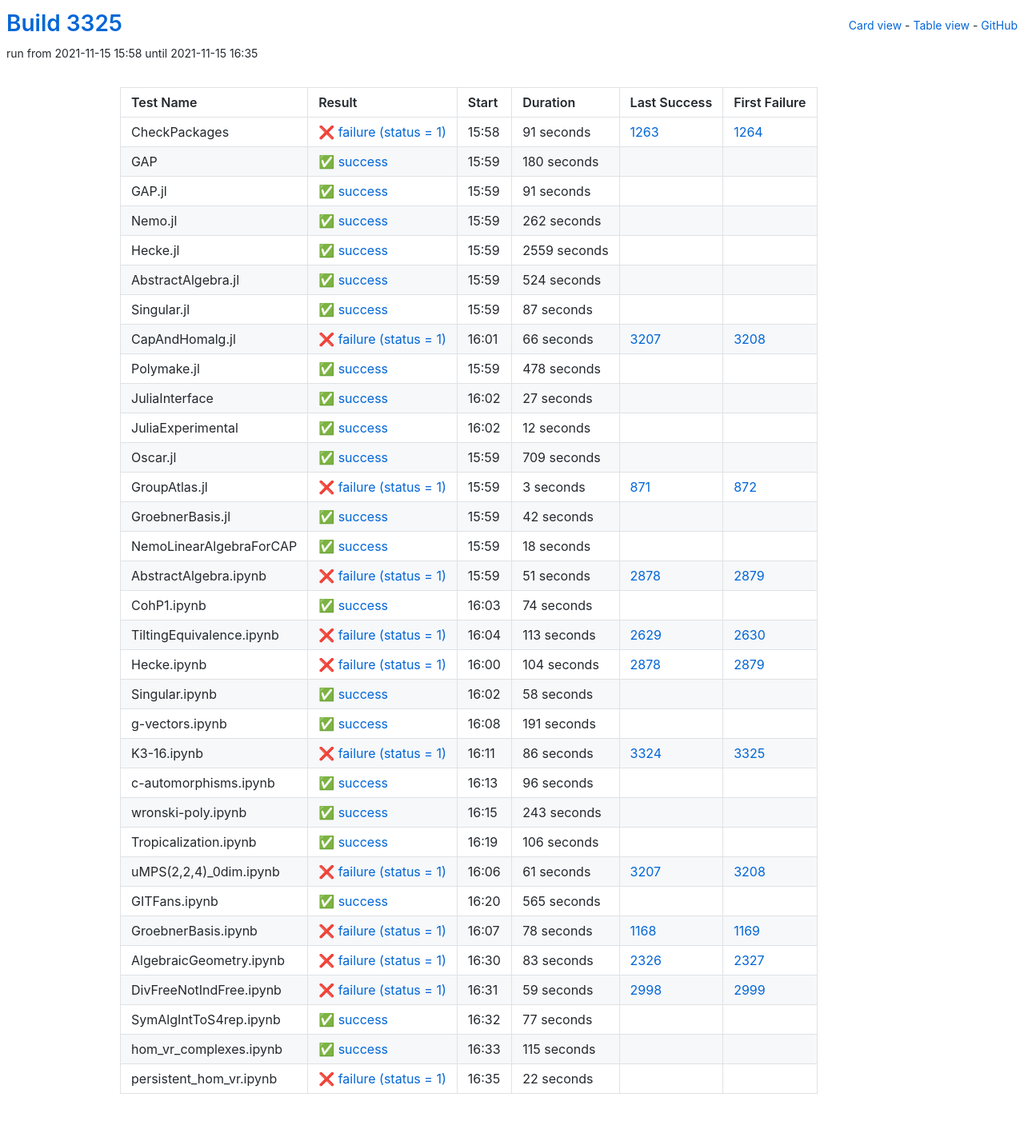
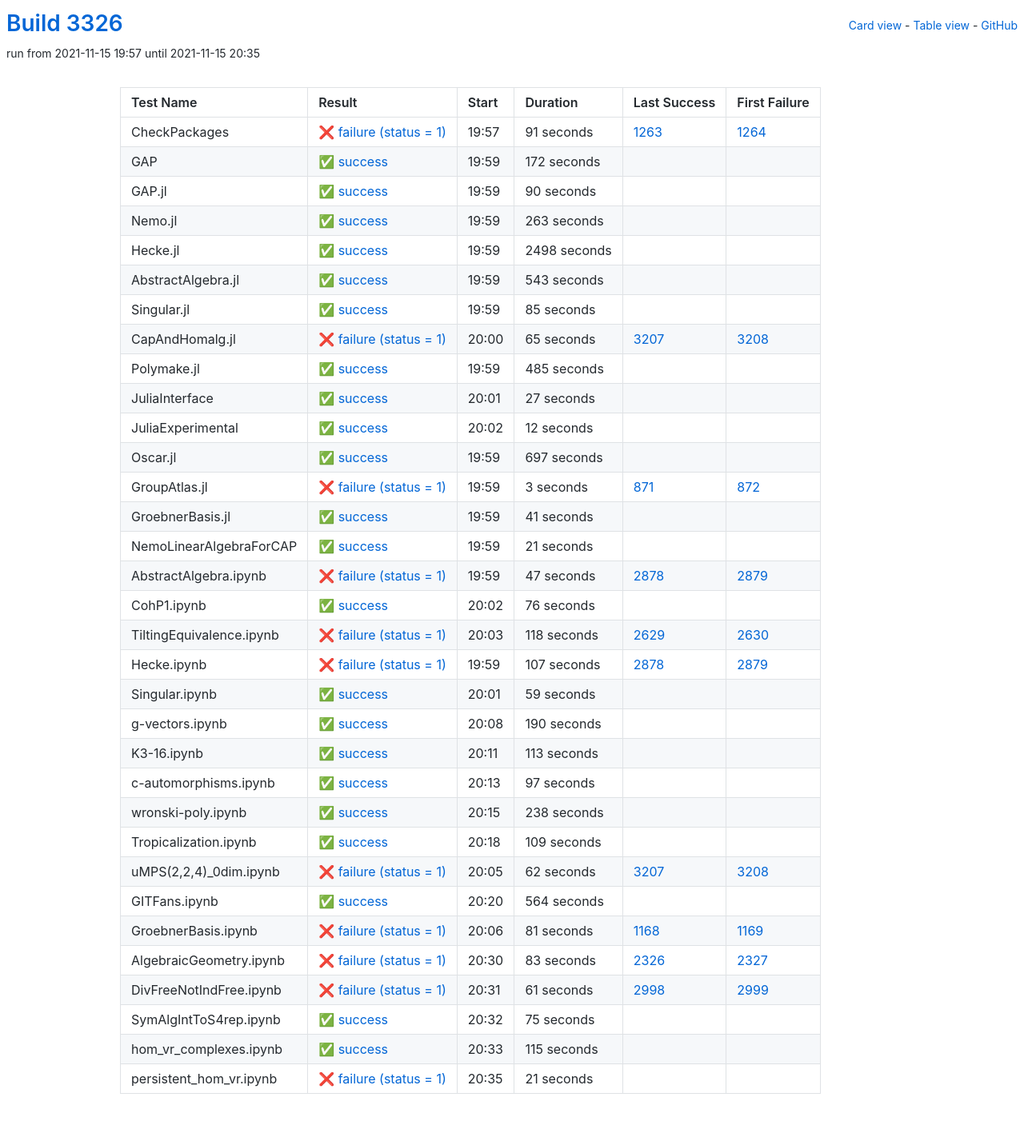
Before and after one commit to oscar-system/oscar-ci-status-stable, a Jekyll site: the page built from table.html, in a window 1280 px wide. Shown: the whole page at 80% size. Built offline with Jekyll 4.4.1, drawn with Linux system fonts in a browser that asks for light colours.

Commit message:
Build #3326

```diff
--- a/_data/ci.yml
+++ b/_data/ci.yml
@@ -1,6 +1,6 @@
 ---
-build: 3325
-build_url: https://oscarci.mathematik.uni-kl.de/job/oscar-stable/3325/
+build: 3326
+build_url: https://oscarci.mathematik.uni-kl.de/job/oscar-stable/3326/
 job: oscar-stable
 organization: oscar-system
 repo: oscar-ci-status-stable
@@ -8,8 +8,8 @@ repourl: https://github.com/oscar-system/oscar-ci-status-stable
 tests:
 - name: CheckPackages
   id: checkpackages
-  log: https://oscarci.mathematik.uni-kl.de/job/oscar-stable/3325/artifact/logs/build-3325/CheckPackages.log
-  start: 2021-11-15 15:58
+  log: https://oscarci.mathematik.uni-kl.de/job/oscar-stable/3326/artifact/logs/build-3326/CheckPackages.log
+  start: 2021-11-15 19:57
   success: false
   exitcode: 1
   status: failure
@@ -20,104 +20,104 @@ tests:
   first_failure_url: https://oscarci.mathematik.uni-kl.de/job/oscar-stable/1264/
 - name: GAP
   id: gap
-  log: https://oscarci.mathematik.uni-kl.de/job/oscar-stable/3325/artifact/logs/build-3325/GAP.log
-  start: 2021-11-15 15:59
+  log: https://oscarci.mathematik.uni-kl.de/job/oscar-stable/3326/artifact/logs/build-3326/GAP.log
+  start: 2021-11-15 19:59
   success: true
   exitcode: 0
   status: success
-  duration: 180
+  duration: 172
   last_success: false
   last_success_url:
   first_failure: false
   first_failure_url:
 - name: GAP.jl
   id: gap-jl
-  log: https://oscarci.mathematik.uni-kl.de/job/oscar-stable/3325/artifact/logs/build-3325/GAP.jl.log
-  start: 2021-11-15 15:59
+  log: https://oscarci.mathematik.uni-kl.de/job/oscar-stable/3326/artifact/logs/build-3326/GAP.jl.log
+  start: 2021-11-15 19:59
   success: true
   exitcode: 0
   status: success
-  duration: 91
+  duration: 90
   last_success: false
   last_success_url:
   first_failure: false
   first_failure_url:
 - name: Nemo.jl
   id: nemo-jl
-  log: https://oscarci.mathematik.uni-kl.de/job/oscar-stable/3325/artifact/logs/build-3325/Nemo.jl.log
-  start: 2021-11-15 15:59
+  log: https://oscarci.mathematik.uni-kl.de/job/oscar-stable/3326/artifact/logs/build-3326/Nemo.jl.log
+  start: 2021-11-15 19:59
   success: true
   exitcode: 0
   status: success
-  duration: 262
+  duration: 263
   last_success: false
   last_success_url:
   first_failure: false
   first_failure_url:
 - name: Hecke.jl
   id: hecke-jl
-  log: https://oscarci.mathematik.uni-kl.de/job/oscar-stable/3325/artifact/logs/build-3325/Hecke.jl.log
-  start: 2021-11-15 15:59
+  log: https://oscarci.mathematik.uni-kl.de/job/oscar-stable/3326/artifact/logs/build-3326/Hecke.jl.log
+  start: 2021-11-15 19:59
   success: true
   exitcode: 0
   status: success
-  duration: 2559
+  duration: 2498
   last_success: false
   last_success_url:
   first_failure: false
   first_failure_url:
 - name: AbstractAlgebra.jl
   id: abstractalgebra-jl
-  log: https://oscarci.mathematik.uni-kl.de/job/oscar-stable/3325/artifact/logs/build-3325/AbstractAlgebra.jl.log
-  start: 2021-11-15 15:59
+  log: https://oscarci.mathematik.uni-kl.de/job/oscar-stable/3326/artifact/logs/build-3326/AbstractAlgebra.jl.log
+  start: 2021-11-15 19:59
   success: true
   exitcode: 0
   status: success
-  duration: 524
+  duration: 543
   last_success: false
   last_success_url:
   first_failure: false
   first_failure_url:
 - name: Singular.jl
   id: singular-jl
-  log: https://oscarci.mathematik.uni-kl.de/job/oscar-stable/3325/artifact/logs/build-3325/Singular.jl.log
-  start: 2021-11-15 15:59
+  log: https://oscarci.mathematik.uni-kl.de/job/oscar-stable/3326/artifact/logs/build-3326/Singular.jl.log
+  start: 2021-11-15 19:59
   success: true
   exitcode: 0
   status: success
-  duration: 87
+  duration: 85
   last_success: false
   last_success_url:
   first_failure: false
   first_failure_url:
 - name: CapAndHomalg.jl
   id: capandhomalg-jl
-  log: https://oscarci.mathematik.uni-kl.de/job/oscar-stable/3325/artifact/logs/build-3325/CapAndHomalg.jl.log
-  start: 2021-11-15 16:01
+  log: https://oscarci.mathematik.uni-kl.de/job/oscar-stable/3326/artifact/logs/build-3326/CapAndHomalg.jl.log
+  start: 2021-11-15 20:00
   success: false
   exitcode: 1
   status: failure
-  duration: 66
+  duration: 65
   last_success: 3207
   last_success_url: https://oscarci.mathematik.uni-kl.de/job/oscar-stable/3207/
   first_failure: 3208
   first_failure_url: https://oscarci.mathematik.uni-kl.de/job/oscar-stable/3208/
 - name: Polymake.jl
   id: polymake-jl
-  log: https://oscarci.mathematik.uni-kl.de/job/oscar-stable/3325/artifact/logs/build-3325/Polymake.jl.log
-  start: 2021-11-15 15:59
+  log: https://oscarci.mathematik.uni-kl.de/job/oscar-stable/3326/artifact/logs/build-3326/Polymake.jl.log
+  start: 2021-11-15 19:59
   success: true
   exitcode: 0
   status: success
-  duration: 478
+  duration: 485
   last_success: false
   last_success_url:
   first_failure: false
   first_failure_url:
 - name: JuliaInterface
   id: juliainterface
-  log: https://oscarci.mathematik.uni-kl.de/job/oscar-stable/3325/artifact/logs/build-3325/JuliaInterface.log
-  start: 2021-11-15 16:02
+  log: https://oscarci.mathematik.uni-kl.de/job/oscar-stable/3326/artifact/logs/build-3326/JuliaInterface.log
+  start: 2021-11-15 20:01
   success: true
   exitcode: 0
   status: success
@@ -128,8 +128,8 @@ tests:
   first_failure_url:
 - name: JuliaExperimental
   id: juliaexperimental
-  log: https://oscarci.mathematik.uni-kl.de/job/oscar-stable/3325/artifact/logs/build-3325/JuliaExperimental.log
-  start: 2021-11-15 16:02
+  log: https://oscarci.mathematik.uni-kl.de/job/oscar-stable/3326/artifact/logs/build-3326/JuliaExperimental.log
+  start: 2021-11-15 20:02
   success: true
   exitcode: 0
   status: success
@@ -140,20 +140,20 @@ tests:
   first_failure_url:
 - name: Oscar.jl
   id: oscar-jl
-  log: https://oscarci.mathematik.uni-kl.de/job/oscar-stable/3325/artifact/logs/build-3325/Oscar.jl.log
-  start: 2021-11-15 15:59
+  log: https://oscarci.mathematik.uni-kl.de/job/oscar-stable/3326/artifact/logs/build-3326/Oscar.jl.log
+  start: 2021-11-15 19:59
   success: true
   exitcode: 0
   status: success
-  duration: 709
+  duration: 697
   last_success: false
   last_success_url:
   first_failure: false
   first_failure_url:
 - name: GroupAtlas.jl
   id: groupatlas-jl
-  log: https://oscarci.mathematik.uni-kl.de/job/oscar-stable/3325/artifact/logs/build-3325/GroupAtlas.jl.log
-  start: 2021-11-15 15:59
+  log: https://oscarci.mathematik.uni-kl.de/job/oscar-stable/3326/artifact/logs/build-3326/GroupAtlas.jl.log
+  start: 2021-11-15 19:59
   success: false
   exitcode: 1
   status: failure
@@ -164,188 +164,188 @@ tests:
   first_failure_url: https://oscarci.mathematik.uni-kl.de/job/oscar-stable/872/
 - name: GroebnerBasis.jl
   id: groebnerbasis-jl
-  log: https://oscarci.mathematik.uni-kl.de/job/oscar-stable/3325/artifact/logs/build-3325/GroebnerBasis.jl.log
-  start: 2021-11-15 15:59
+  log: https://oscarci.mathematik.uni-kl.de/job/oscar-stable/3326/artifact/logs/build-3326/GroebnerBasis.jl.log
+  start: 2021-11-15 19:59
   success: true
   exitcode: 0
   status: success
-  duration: 42
+  duration: 41
   last_success: false
   last_success_url:
   first_failure: false
   first_failure_url:
 - name: NemoLinearAlgebraForCAP
   id: nemolinearalgebraforcap
-  log: https://oscarci.mathematik.uni-kl.de/job/oscar-stable/3325/artifact/logs/build-3325/NemoLinearAlgebraForCAP.log
-  start: 2021-11-15 15:59
+  log: https://oscarci.mathematik.uni-kl.de/job/oscar-stable/3326/artifact/logs/build-3326/NemoLinearAlgebraForCAP.log
+  start: 2021-11-15 19:59
   success: true
   exitcode: 0
   status: success
-  duration: 18
+  duration: 21
   last_success: false
   last_success_url:
   first_failure: false
   first_failure_url:
 - name: AbstractAlgebra.ipynb
   id: abstractalgebra-ipynb
-  log: https://oscarci.mathematik.uni-kl.de/job/oscar-stable/3325/artifact/logs/build-3325/AbstractAlgebra.ipynb.log
-  start: 2021-11-15 15:59
+  log: https://oscarci.mathematik.uni-kl.de/job/oscar-stable/3326/artifact/logs/build-3326/AbstractAlgebra.ipynb.log
+  start: 2021-11-15 19:59
   success: false
   exitcode: 1
   status: failure
-  duration: 51
+  duration: 47
   last_success: 2878
   last_success_url: https://oscarci.mathematik.uni-kl.de/job/oscar-stable/2878/
   first_failure: 2879
   first_failure_url: https://oscarci.mathematik.uni-kl.de/job/oscar-stable/2879/
 - name: CohP1.ipynb
   id: cohp1-ipynb
-  log: https://oscarci.mathematik.uni-kl.de/job/oscar-stable/3325/artifact/logs/build-3325/CohP1.ipynb.log
-  start: 2021-11-15 16:03
+  log: https://oscarci.mathematik.uni-kl.de/job/oscar-stable/3326/artifact/logs/build-3326/CohP1.ipynb.log
+  start: 2021-11-15 20:02
   success: true
   exitcode: 0
   status: success
-  duration: 74
+  duration: 76
   last_success: false
   last_success_url:
   first_failure: false
   first_failure_url:
 - name: TiltingEquivalence.ipynb
   id: tiltingequivalence-ipynb
-  log: https://oscarci.mathematik.uni-kl.de/job/oscar-stable/3325/artifact/logs/build-3325/TiltingEquivalence.ipynb.log
-  start: 2021-11-15 16:04
+  log: https://oscarci.mathematik.uni-kl.de/job/oscar-stable/3326/artifact/logs/build-3326/TiltingEquivalence.ipynb.log
+  start: 2021-11-15 20:03
   success: false
   exitcode: 1
   status: failure
-  duration: 113
+  duration: 118
   last_success: 2629
   last_success_url: https://oscarci.mathematik.uni-kl.de/job/oscar-stable/2629/
   first_failure: 2630
   first_failure_url: https://oscarci.mathematik.uni-kl.de/job/oscar-stable/2630/
 - name: Hecke.ipynb
   id: hecke-ipynb
-  log: https://oscarci.mathematik.uni-kl.de/job/oscar-stable/3325/artifact/logs/build-3325/Hecke.ipynb.log
-  start: 2021-11-15 16:00
+  log: https://oscarci.mathematik.uni-kl.de/job/oscar-stable/3326/artifact/logs/build-3326/Hecke.ipynb.log
+  start: 2021-11-15 19:59
   success: false
   exitcode: 1
   status: failure
-  duration: 104
+  duration: 107
   last_success: 2878
   last_success_url: https://oscarci.mathematik.uni-kl.de/job/oscar-stable/2878/
   first_failure: 2879
   first_failure_url: https://oscarci.mathematik.uni-kl.de/job/oscar-stable/2879/
 - name: Singular.ipynb
   id: singular-ipynb
-  log: https://oscarci.mathematik.uni-kl.de/job/oscar-stable/3325/artifact/logs/build-3325/Singular.ipynb.log
-  start: 2021-11-15 16:02
+  log: https://oscarci.mathematik.uni-kl.de/job/oscar-stable/3326/artifact/logs/build-3326/Singular.ipynb.log
+  start: 2021-11-15 20:01
   success: true
   exitcode: 0
   status: success
-  duration: 58
+  duration: 59
   last_success: false
   last_success_url:
   first_failure: false
   first_failure_url:
 - name: g-vectors.ipynb
   id: g-vectors-ipynb
-  log: https://oscarci.mathematik.uni-kl.de/job/oscar-stable/3325/artifact/logs/build-3325/g-vectors.ipynb.log
-  start: 2021-11-15 16:08
+  log: https://oscarci.mathematik.uni-kl.de/job/oscar-stable/3326/artifact/logs/build-3326/g-vectors.ipynb.log
+  start: 2021-11-15 20:08
   success: true
   exitcode: 0
   status: success
-  duration: 191
+  duration: 190
   last_success: false
   last_success_url:
   first_failure: false
   first_failure_url:
 - name: K3-16.ipynb
   id: k3-16-ipynb
-  log: https://oscarci.mathematik.uni-kl.de/job/oscar-stable/3325/artifact/logs/build-3325/K3-16.ipynb.log
-  start: 2021-11-15 16:11
-  success: false
-  exitcode: 1
-  status: failure
-  duration: 86
-  last_success: 3324
-  last_success_url: https://oscarci.mathematik.uni-kl.de/job/oscar-stable/3324/
-  first_failure: 3325
-  first_failure_url: https://oscarci.mathematik.uni-kl.de/job/oscar-stable/3325/
-- name: c-automorphisms.ipynb
-  id: c-automorphisms-ipynb
-  log: https://oscarci.mathematik.uni-kl.de/job/oscar-stable/3325/artifact/logs/build-3325/c-automorphisms.ipynb.log
-  start: 2021-11-15 16:13
+  log: https://oscarci.mathematik.uni-kl.de/job/oscar-stable/3326/artifact/logs/build-3326/K3-16.ipynb.log
+  start: 2021-11-15 20:11
   success: true
   exitcode: 0
   status: success
-  duration: 96
+  duration: 113
+  last_success: false
+  last_success_url:
+  first_failure: false
+  first_failure_url:
+- name: c-automorphisms.ipynb
+  id: c-automorphisms-ipynb
+  log: https://oscarci.mathematik.uni-kl.de/job/oscar-stable/3326/artifact/logs/build-3326/c-automorphisms.ipynb.log
+  start: 2021-11-15 20:13
+  success: true
+  exitcode: 0
+  status: success
+  duration: 97
   last_success: false
   last_success_url:
   first_failure: false
   first_failure_url:
 - name: wronski-poly.ipynb
   id: wronski-poly-ipynb
-  log: https://oscarci.mathematik.uni-kl.de/job/oscar-stable/3325/artifact/logs/build-3325/wronski-poly.ipynb.log
-  start: 2021-11-15 16:15
+  log: https://oscarci.mathematik.uni-kl.de/job/oscar-stable/3326/artifact/logs/build-3326/wronski-poly.ipynb.log
+  start: 2021-11-15 20:15
   success: true
   exitcode: 0
   status: success
-  duration: 243
+  duration: 238
   last_success: false
   last_success_url:
   first_failure: false
   first_failure_url:
 - name: Tropicalization.ipynb
   id: tropicalization-ipynb
-  log: https://oscarci.mathematik.uni-kl.de/job/oscar-stable/3325/artifact/logs/build-3325/Tropicalization.ipynb.log
-  start: 2021-11-15 16:19
+  log: https://oscarci.mathematik.uni-kl.de/job/oscar-stable/3326/artifact/logs/build-3326/Tropicalization.ipynb.log
+  start: 2021-11-15 20:18
   success: true
   exitcode: 0
   status: success
-  duration: 106
+  duration: 109
   last_success: false
   last_success_url:
   first_failure: false
   first_failure_url:
 - name: uMPS(2,2,4)_0dim.ipynb
   id: umps-2-2-4-0dim-ipynb
-  log: https://oscarci.mathematik.uni-kl.de/job/oscar-stable/3325/artifact/logs/build-3325/uMPS-2-2-4-_0dim.ipynb.log
-  start: 2021-11-15 16:06
+  log: https://oscarci.mathematik.uni-kl.de/job/oscar-stable/3326/artifact/logs/build-3326/uMPS-2-2-4-_0dim.ipynb.log
+  start: 2021-11-15 20:05
   success: false
   exitcode: 1
   status: failure
-  duration: 61
+  duration: 62
   last_success: 3207
   last_success_url: https://oscarci.mathematik.uni-kl.de/job/oscar-stable/3207/
   first_failure: 3208
   first_failure_url: https://oscarci.mathematik.uni-kl.de/job/oscar-stable/3208/
 - name: GITFans.ipynb
   id: gitfans-ipynb
-  log: https://oscarci.mathematik.uni-kl.de/job/oscar-stable/3325/artifact/logs/build-3325/GITFans.ipynb.log
-  start: 2021-11-15 16:20
+  log: https://oscarci.mathematik.uni-kl.de/job/oscar-stable/3326/artifact/logs/build-3326/GITFans.ipynb.log
+  start: 2021-11-15 20:20
   success: true
   exitcode: 0
   status: success
-  duration: 565
+  duration: 564
   last_success: false
   last_success_url:
   first_failure: false
   first_failure_url:
 - name: GroebnerBasis.ipynb
   id: groebnerbasis-ipynb
-  log: https://oscarci.mathematik.uni-kl.de/job/oscar-stable/3325/artifact/logs/build-3325/GroebnerBasis.ipynb.log
-  start: 2021-11-15 16:07
+  log: https://oscarci.mathematik.uni-kl.de/job/oscar-stable/3326/artifact/logs/build-3326/GroebnerBasis.ipynb.log
+  start: 2021-11-15 20:06
   success: false
   exitcode: 1
   status: failure
-  duration: 78
+  duration: 81
   last_success: 1168
   last_success_url: https://oscarci.mathematik.uni-kl.de/job/oscar-stable/1168/
   first_failure: 1169
   first_failure_url: https://oscarci.mathematik.uni-kl.de/job/oscar-stable/1169/
 - name: AlgebraicGeometry.ipynb
   id: algebraicgeometry-ipynb
-  log: https://oscarci.mathematik.uni-kl.de/job/oscar-stable/3325/artifact/logs/build-3325/AlgebraicGeometry.ipynb.log
-  start: 2021-11-15 16:30
+  log: https://oscarci.mathematik.uni-kl.de/job/oscar-stable/3326/artifact/logs/build-3326/AlgebraicGeometry.ipynb.log
+  start: 2021-11-15 20:30
   success: false
   exitcode: 1
   status: failure
@@ -356,32 +356,32 @@ tests:
   first_failure_url: https://oscarci.mathematik.uni-kl.de/job/oscar-stable/2327/
 - name: DivFreeNotIndFree.ipynb
   id: divfreenotindfree-ipynb
-  log: https://oscarci.mathematik.uni-kl.de/job/oscar-stable/3325/artifact/logs/build-3325/DivFreeNotIndFree.ipynb.log
-  start: 2021-11-15 16:31
+  log: https://oscarci.mathematik.uni-kl.de/job/oscar-stable/3326/artifact/logs/build-3326/DivFreeNotIndFree.ipynb.log
+  start: 2021-11-15 20:31
   success: false
   exitcode: 1
   status: failure
-  duration: 59
+  duration: 61
   last_success: 2998
   last_success_url: https://oscarci.mathematik.uni-kl.de/job/oscar-stable/2998/
   first_failure: 2999
   first_failure_url: https://oscarci.mathematik.uni-kl.de/job/oscar-stable/2999/
 - name: SymAlgIntToS4rep.ipynb
   id: symalginttos4rep-ipynb
-  log: https://oscarci.mathematik.uni-kl.de/job/oscar-stable/3325/artifact/logs/build-3325/SymAlgIntToS4rep.ipynb.log
-  start: 2021-11-15 16:32
+  log: https://oscarci.mathematik.uni-kl.de/job/oscar-stable/3326/artifact/logs/build-3326/SymAlgIntToS4rep.ipynb.log
+  start: 2021-11-15 20:32
   success: true
   exitcode: 0
   status: success
-  duration: 77
+  duration: 75
   last_success: false
   last_success_url:
   first_failure: false
   first_failure_url:
 - name: hom_vr_complexes.ipynb
   id: hom-vr-complexes-ipynb
-  log: https://oscarci.mathematik.uni-kl.de/job/oscar-stable/3325/artifact/logs/build-3325/hom_vr_complexes.ipynb.log
-  start: 2021-11-15 16:33
+  log: https://oscarci.mathematik.uni-kl.de/job/oscar-stable/3326/artifact/logs/build-3326/hom_vr_complexes.ipynb.log
+  start: 2021-11-15 20:33
   success: true
   exitcode: 0
   status: success
@@ -392,12 +392,12 @@ tests:
   first_failure_url:
 - name: persistent_hom_vr.ipynb
   id: persistent-hom-vr-ipynb
-  log: https://oscarci.mathematik.uni-kl.de/job/oscar-stable/3325/artifact/logs/build-3325/persistent_hom_vr.ipynb.log
-  start: 2021-11-15 16:35
+  log: https://oscarci.mathematik.uni-kl.de/job/oscar-stable/3326/artifact/logs/build-3326/persistent_hom_vr.ipynb.log
+  start: 2021-11-15 20:35
   success: false
   exitcode: 1
   status: failure
-  duration: 22
+  duration: 21
   last_success: false
   last_success_url:
   first_failure: false
```
Also changed, not shown: README.md.
